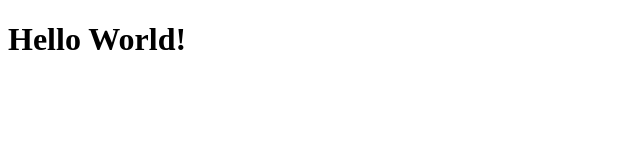
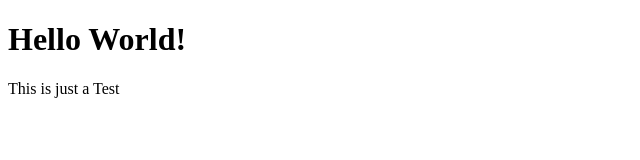
Before and after one commit to VessNikolova/QA-Basics, a plain HTML site: page index.html in a window 1280 px wide. Shown: the whole page, without its empty margins (0-640 px from the left). Drawn offline with Linux system fonts and the light colour scheme.

Commit message:
Updated files

```diff
--- a/index.html
+++ b/index.html
@@ -8,5 +8,7 @@
 <body>
     <h1>Hello World!</h1>
 
+    <div>This is just a Test</div>
+
 </body>
 </html>
```
Also changed, not shown: 1 other file.
